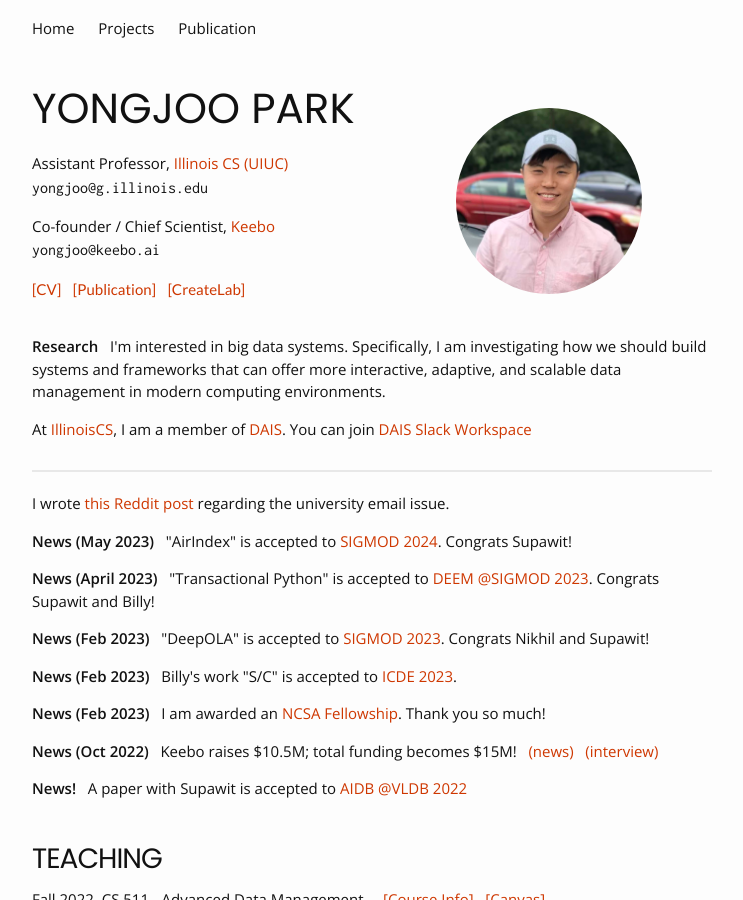
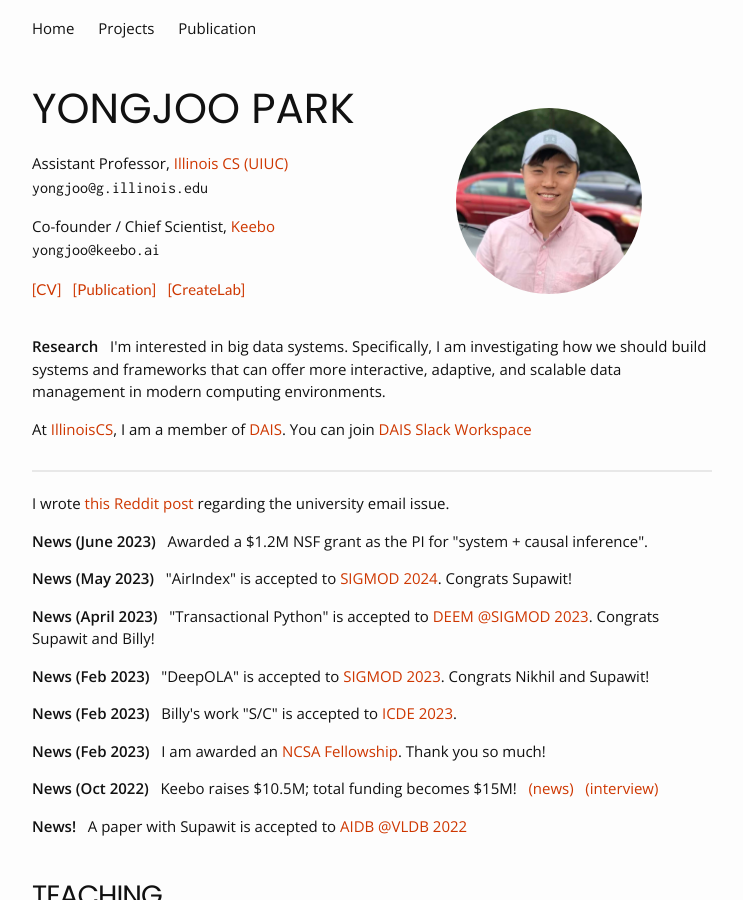
Before and after one commit to pyongjoo/pyongjoo.github.io, a Jekyll site: the page built from index.html, in a window 1280 px wide and 900 px high. Shown: the whole window, without its empty margins (268-1011 px from the left). Built offline with Jekyll 4.4.1, drawn with Linux system fonts in a browser that asks for light colours.

Commit message:
grant news added

```diff
--- a/index.html
+++ b/index.html
@@ -50,7 +50,8 @@ layout: home
 	<div class="row news-block">
 	    <div class="col-md-12 col-lg-12">
 		<p>I wrote <a href="https://www.reddit.com/r/UIUC/comments/10sa5uj/avoid_using_illinoisedu_email_for_important/">this Reddit post</a> regarding the university email issue. </p>
-		<p><b>News (May 2023)</b> &nbsp; "AirIndex" is accepted to <a href="https://2024.sigmod.org/">SIGMOD 2024</a>. Congrats Supawit!</p>
+		<p><b>News (June 2023)</b> &nbsp; Awarded a $1.2M NSF grant as the PI for "system + causal inference".</p>
+        <p><b>News (May 2023)</b> &nbsp; "AirIndex" is accepted to <a href="https://2024.sigmod.org/">SIGMOD 2024</a>. Congrats Supawit!</p>
 		<p><b>News (April 2023)</b> &nbsp; "Transactional Python" is accepted to <a href="http://deem-workshop.org//">DEEM @SIGMOD 2023</a>. Congrats Supawit and Billy!</p>
 		<p><b>News (Feb 2023)</b> &nbsp; "DeepOLA" is accepted to <a href="https://2023.sigmod.org/">SIGMOD 2023</a>. Congrats Nikhil and Supawit!</p>
 		<p><b>News (Feb 2023)</b> &nbsp; Billy's work "S/C" is accepted to <a href="https://icde2023.ics.uci.edu/research-papers-track/">ICDE 2023</a>.</p>
```
